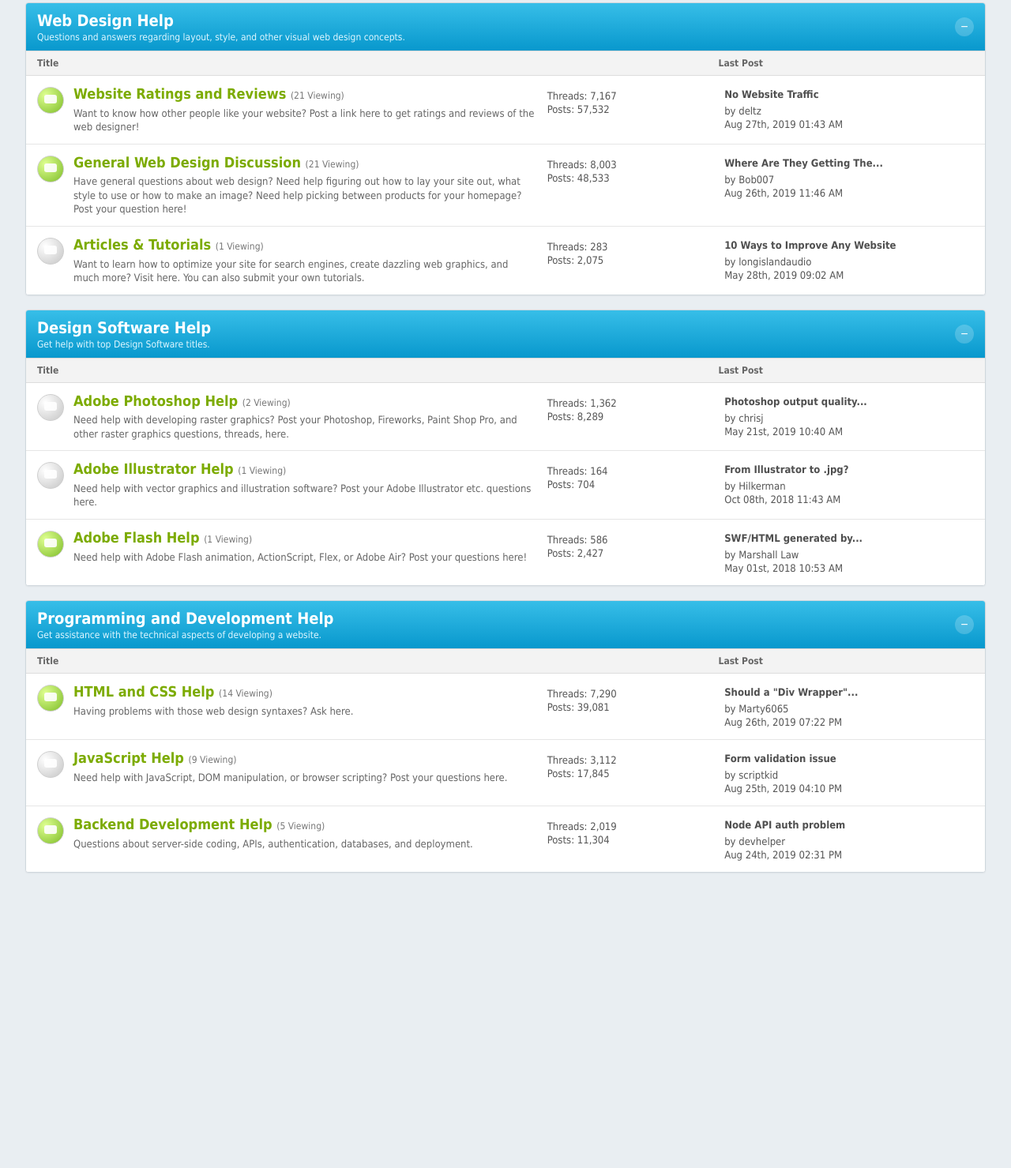
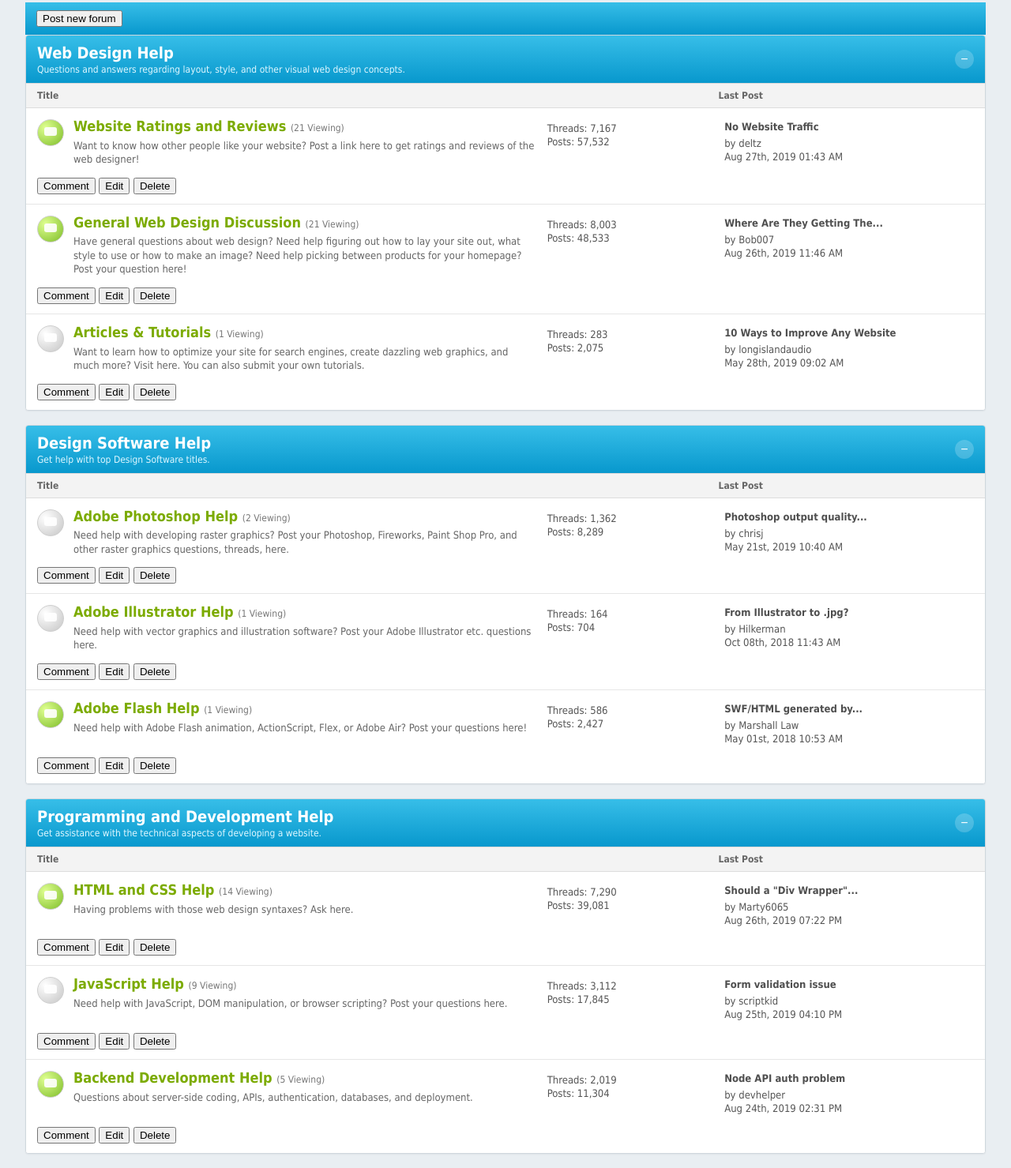
Before and after one commit to Nayeoncho/prog3271-group-project, a plain HTML site: page forum-frontend/index.html in a window 1280 px wide. Shown: the part 9-1488 px from the top of the page at 79% size. Before the commit the page ends 1132 px from the top, so only its background shows below. Drawn offline with Linux system fonts and the light colour scheme.

Commit message:
added users can post forums, comment, edit, and delete buttons

```diff
--- a/forum-frontend/index.html
+++ b/forum-frontend/index.html
@@ -8,6 +8,9 @@
   </head>
   <body>
     <div class="page-container">
+      <div class="section-header">
+        <div class="section-header-left"><button>Post new forum</button></div>
+      </div>
       <!-- Section 1 -->
       <section class="forum-section">
         <div class="section-header">
@@ -47,6 +50,12 @@
             <p>by deltz</p>
             <p>Aug 27th, 2019 01:43 AM</p>
           </div>
+
+          <div class="forum-button">
+            <button>Comment</button>
+            <button>Edit</button>
+            <button>Delete</button>
+          </div>
         </div>
 
         <div class="forum-row">
@@ -71,6 +80,12 @@
             <p>by Bob007</p>
             <p>Aug 26th, 2019 11:46 AM</p>
           </div>
+
+          <div class="forum-button">
+            <button>Comment</button>
+            <button>Edit</button>
+            <button>Delete</button>
+          </div>
         </div>
 
         <div class="forum-row">
@@ -93,6 +108,12 @@
             <a href="#">10 Ways to Improve Any Website</a>
             <p>by longislandaudio</p>
             <p>May 28th, 2019 09:02 AM</p>
+          </div>
+
+          <div class="forum-button">
+            <button>Comment</button>
+            <button>Edit</button>
+            <button>Delete</button>
           </div>
         </div>
       </section>
@@ -134,6 +155,12 @@
             <p>by chrisj</p>
             <p>May 21st, 2019 10:40 AM</p>
           </div>
+
+          <div class="forum-button">
+            <button>Comment</button>
+            <button>Edit</button>
+            <button>Delete</button>
+          </div>
         </div>
 
         <div class="forum-row">
@@ -156,6 +183,12 @@
             <p>by Hilkerman</p>
             <p>Oct 08th, 2018 11:43 AM</p>
           </div>
+
+          <div class="forum-button">
+            <button>Comment</button>
+            <button>Edit</button>
+            <button>Delete</button>
+          </div>
         </div>
 
         <div class="forum-row">
@@ -177,6 +210,12 @@
             <a href="#">SWF/HTML generated by...</a>
             <p>by Marshall Law</p>
             <p>May 01st, 2018 10:53 AM</p>
+          </div>
+
+          <div class="forum-button">
+            <button>Comment</button>
+            <button>Edit</button>
+            <button>Delete</button>
           </div>
         </div>
       </section>
@@ -216,6 +255,12 @@
             <p>by Marty6065</p>
             <p>Aug 26th, 2019 07:22 PM</p>
           </div>
+
+          <div class="forum-button">
+            <button>Comment</button>
+            <button>Edit</button>
+            <button>Delete</button>
+          </div>
         </div>
 
         <div class="forum-row">
@@ -237,6 +282,12 @@
             <a href="#">Form validation issue</a>
             <p>by scriptkid</p>
             <p>Aug 25th, 2019 04:10 PM</p>
+          </div>
+
+          <div class="forum-button">
+            <button>Comment</button>
+            <button>Edit</button>
+            <button>Delete</button>
           </div>
         </div>
 
@@ -260,6 +311,12 @@
             <p>by devhelper</p>
             <p>Aug 24th, 2019 02:31 PM</p>
           </div>
+
+          <div class="forum-button">
+            <button>Comment</button>
+            <button>Edit</button>
+            <button>Delete</button>
+          </div>
         </div>
       </section>
     </div>
```
